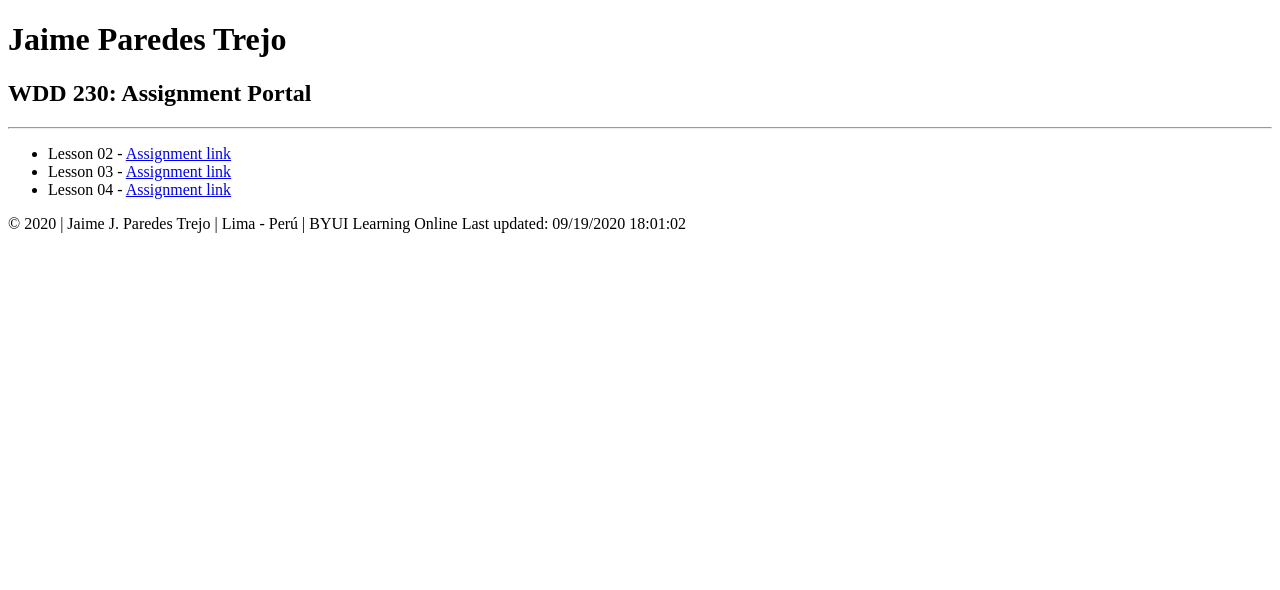
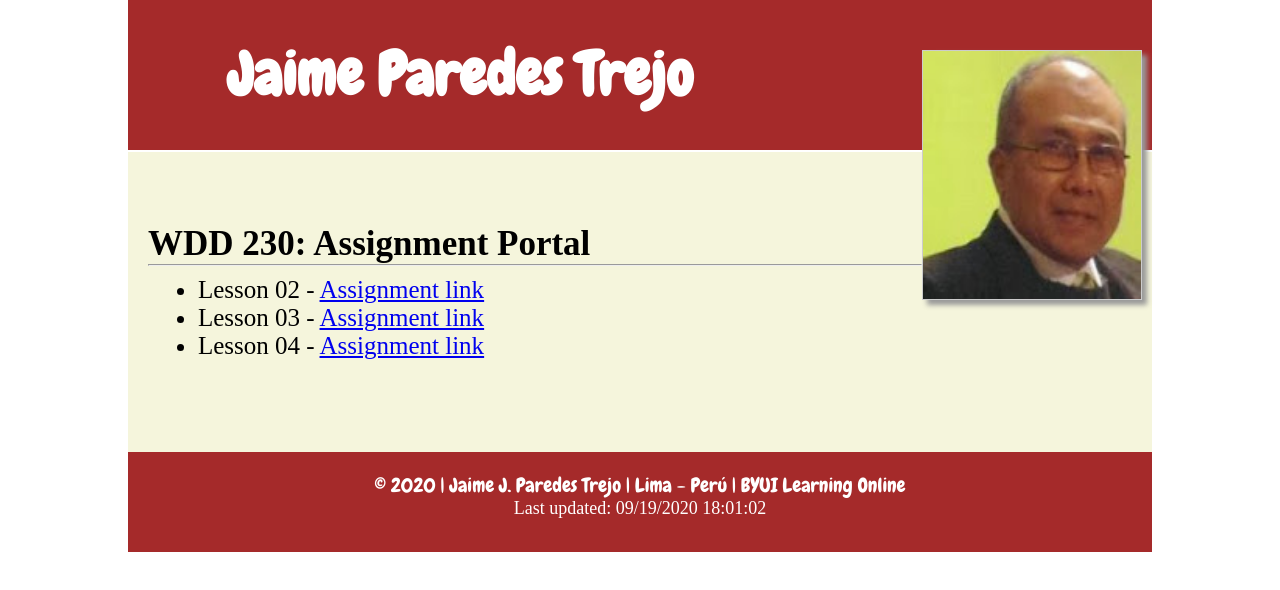
Before and after one commit to jparedestrejo/jparedestrejo.github.io, a plain HTML site: page index.html in a window 1280 px wide. Drawn offline with Linux system fonts and the light colour scheme.

Commit message:
updat pages

```diff
--- a/css/index.css
+++ b/css/index.css
@@ -4,42 +4,57 @@
   margin:0px;
 }
 #container{
-  display:grid;
-  grid-template-columns: 4fr 1fr;
-  grid-template-areas:
-        "header foto"
-        "main foto"
-        "footer footer";
-  width:960px;
-  background:#4EA699;
+
+  width:80%;
+
   margin: auto;
-align-items: center;
+
 }
 header{
-  grid-area: header;
-  background: yellow;
-  height:200px;
+ color:white;
+  background: brown;
+  height:150px;
   font-family: "Chewy";
   font-size:30px;
-  text-align:center;
+  padding-left:100px;
 }
 h1{
-  line-height:200px;
+  line-height:150px;
 }
-#foto{
-  grid-area: foto;
-  font-size: 30px;
-  background: blue;
-  height:500px;
+header img{
+  margin-top: -100px;
+  margin-right: 10px;
+  float: right;
+  width: 220px;
+  height: 250px;
+  border: 1px solid #ccc;
+
+  box-shadow: 5px 5px 5px #999;
+  box-sizing: border-box;
 }
 main{
-  grid-area: main;
-  background: red;
+margin-top:-100px;
+  background:beige;
   height:300px;
+
+
+}
+#caja{
+margin-top: 10%;
+margin-left:20px;
+padding-top: 7%;
+}
+h2{
+  font-size: 35px;
+}
+#caja ul{
+  margin-left: 50px;
+  margin-top: 10px;
+  font-size: 25px;
 }
 footer{
-  grid-area: footer;
-  background: orange;
+color:white;
+  background: brown;
   height:100px;
     align-items:center:
 }
@@ -47,5 +62,11 @@ footer p{
     font-family: Chewy, cursive;
   font-size: 20px;
   text-align:center;
-  padding:30px 200px 30px 200px
+  padding-top: 20px;
 }
+span{
+  display: block;
+  width:100%;
+  text-align:center;
+  font-size: 18px;
+}
--- a/index.html
+++ b/index.html
@@ -3,26 +3,29 @@
 <head>
     <meta charset="UTF-8">
     <meta name="viewport" content="width=device-width, initial-scale=1.0">
-    <link href="css/index.css"/>
+    <link rel="stylesheet" href="css/index.css"/>
     <title>Jaime Paredes</title>
 </head>
 <body>
     <div id="container">
-        <header><h1>Jaime Paredes Trejo</h1></header><div id="foto"></div>
+        <header><h1>Jaime Paredes Trejo</h1><img src="images/jaimeavatar.jpg" alt="">
+        </header>
         <main>
+          <section id="caja">
           <h2>WDD 230: Assignment Portal</h2>
           <hr>
           <ul>
             <li>Lesson 02 - <a href="#">Assignment link</a></li>
             <li>Lesson 03 - <a href="#">Assignment link</a></li>
             <li>Lesson 04 - <a href="#">Assignment link</a></li>
-          </ul
+          </ul>
+        </section>
         </main>
         <footer>
-         <p> © 2020 | Jaime J. Paredes Trejo | Lima - Perú | BYUI Learning Online
+         <p> © 2020 | Jaime J. Paredes Trejo | Lima - Perú | BYUI Learning Online </p>
 
-Last updated: 09/19/2020 18:01:02
-          </p>       </footer>
+              <span> Last updated:  09/19/2020 18:01:02</span>
+                </footer>
     </div>
 </body>
 </html>
```
